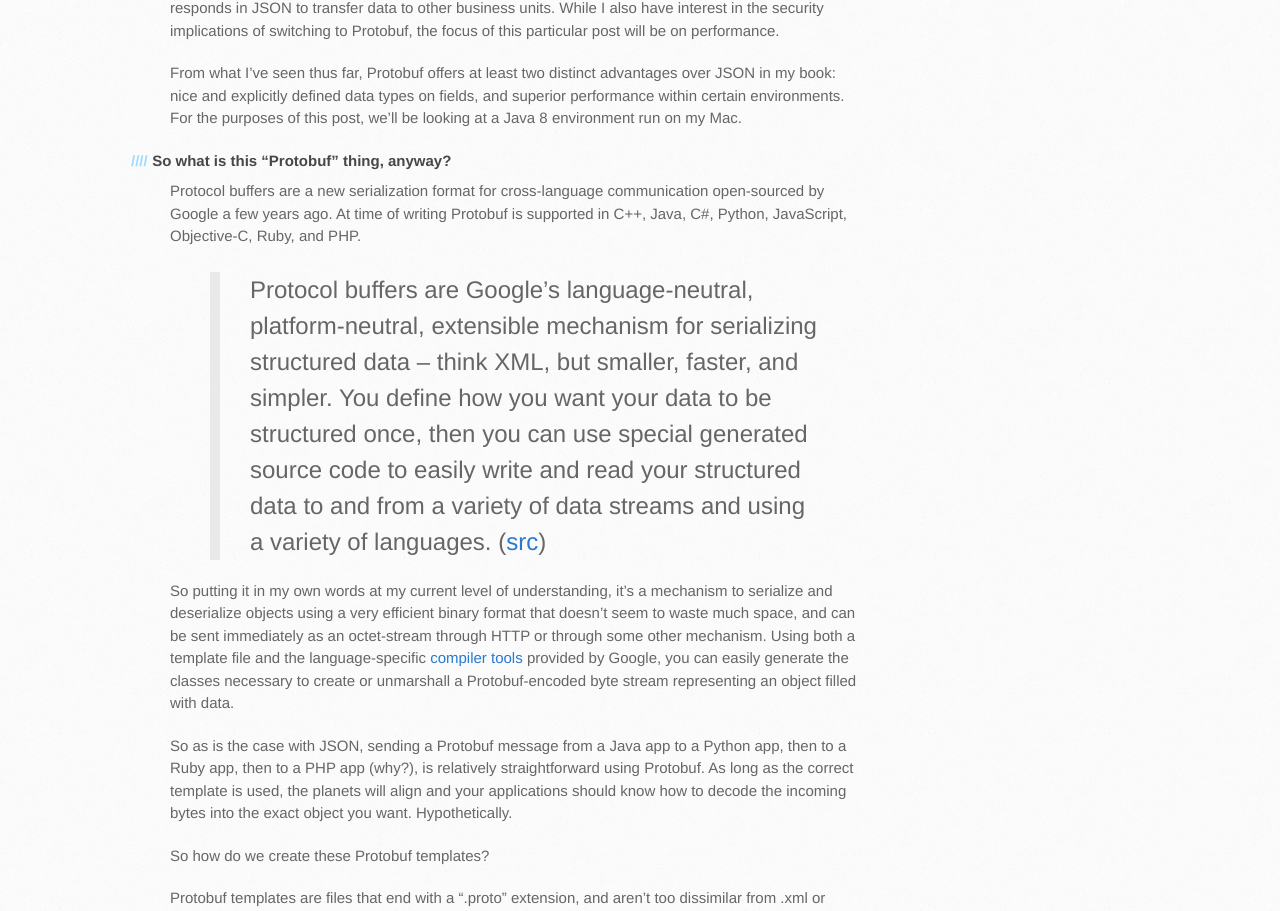
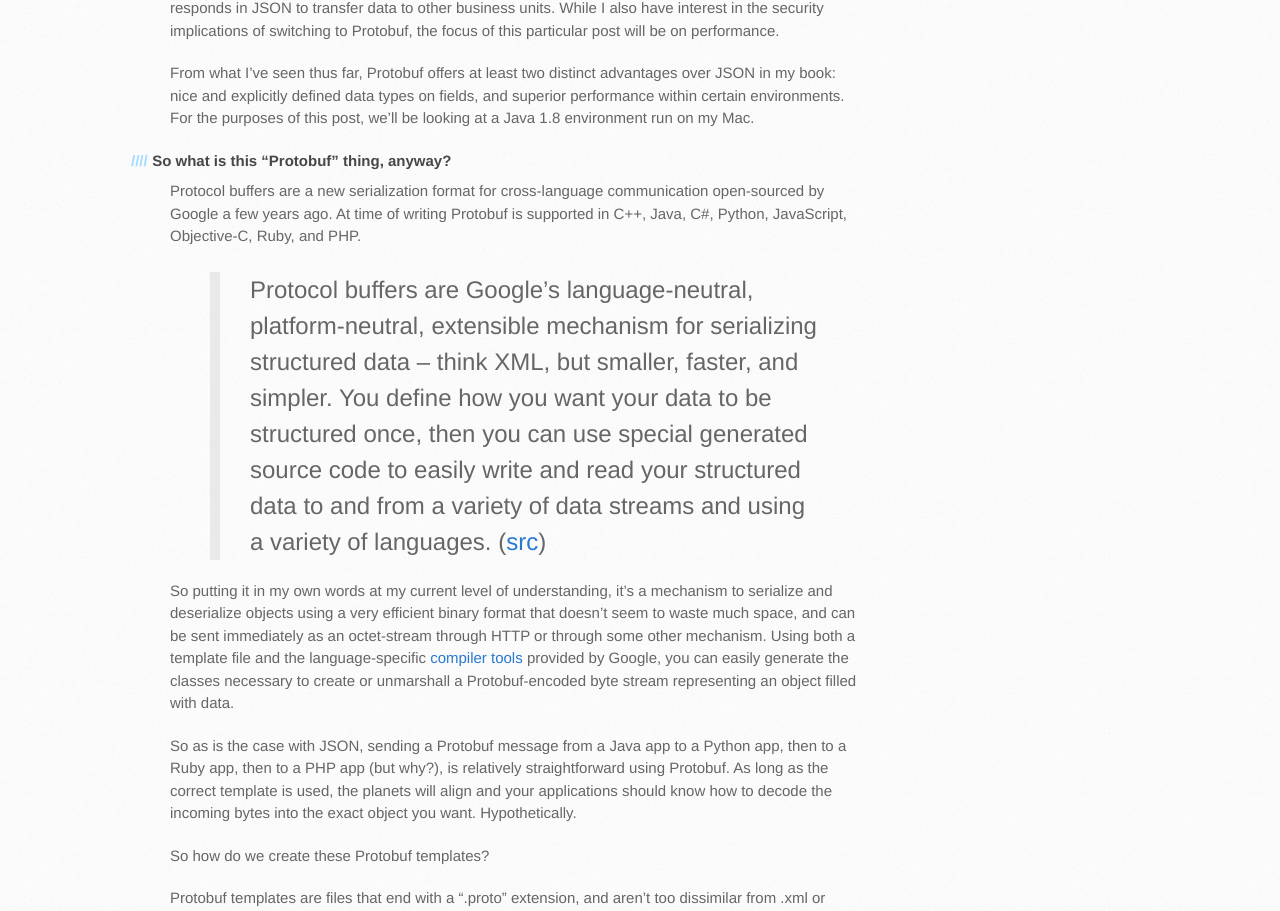
Before and after one commit to brianwilsongh/wilsontheory.github.io, a Jekyll site: the page built from _posts/2018-08-05-json-versus-protobuf.markdown, in a window 1280 px wide and 1400 px high. Shown: the part 294-1205 px from the top of the window. Built offline with Jekyll 4.4.1, drawn with Linux system fonts in a browser that asks for light colours; some of the changed text lies outside the part shown.

Commit message:
Final changes, including fix spelling error

```diff
--- a/_posts/2018-08-05-json-versus-protobuf.markdown
+++ b/_posts/2018-08-05-json-versus-protobuf.markdown
@@ -7,7 +7,7 @@
 
 Today I'll discuss some things I've learned about Protobuf as a new user of the technology, and how it might stack up to JSON (JavaScript Object Notation) in certain scenarios. My interest in this topic began a few weeks ago, when I began to brainstorm methods to speed up a Java backend service that responds in JSON to transfer data to other business units. While I also have interest in the security implications of switching to Protobuf, the focus of this particular post will be on performance.
 
-From what I've seen thus far, Protobuf offers at least two distinct advantages over JSON in my book: nice and explicitly defined data types on fields, and superior performance within certain environments. For the purposes of this post, we'll be looking at a Java 8 environment run on my Mac.
+From what I've seen thus far, Protobuf offers at least two distinct advantages over JSON in my book: nice and explicitly defined data types on fields, and superior performance within certain environments. For the purposes of this post, we'll be looking at a Java 1.8 environment run on my Mac.
 
 #### So what is this "Protobuf" thing, anyway?
 
@@ -17,7 +17,7 @@
 
 So putting it in my own words at my current level of understanding, it's a mechanism to serialize and deserialize objects using a very efficient binary format that doesn't seem to waste much space, and can be sent immediately as an octet-stream through HTTP or through some other mechanism. Using both a template file and the language-specific [compiler tools](https://github.com/google/protobuf/releases) provided by Google, you can easily generate the classes necessary to create or unmarshall a Protobuf-encoded byte stream representing an object filled with data.
 
-So as is the case with JSON, sending a Protobuf message from a Java app to a Python app, then to a Ruby app, then to a PHP app (why?), is relatively straightforward using Protobuf. As long as the correct template is used, the planets will align and your applications should know how to decode the incoming bytes into the exact object you want. Hypothetically.
+So as is the case with JSON, sending a Protobuf message from a Java app to a Python app, then to a Ruby app, then to a PHP app (but why?), is relatively straightforward using Protobuf. As long as the correct template is used, the planets will align and your applications should know how to decode the incoming bytes into the exact object you want. Hypothetically.
 
 So how do we create these Protobuf templates?
 
```
Also changed, not shown: other parts of _posts/2018-08-05-json-versus-protobuf.markdown (+5 -6 lines).
